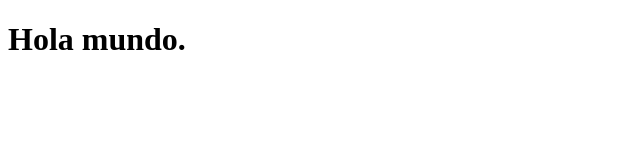
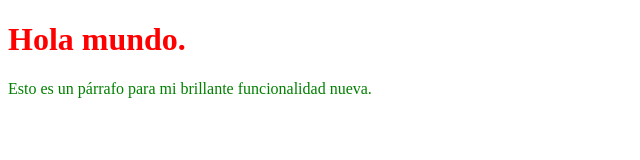
Before and after one commit to danielgil93/bootCamp, a plain HTML site: page index.html in a window 1280 px wide. Shown: the whole page, without its empty margins (0-640 px from the left). Drawn offline with Linux system fonts and the light colour scheme.

Commit message:
Modificado index.html y style.css

```diff
--- a/index.html
+++ b/index.html
@@ -2,10 +2,10 @@
 <html>
     <head>
         <title>Everis BootCamp</title>
-        <meta name="description" content="Una guía interactiva de primeros pasos para GITHUB.">
-        <link rel="stylesheet" type="text/css" href="./style.css">
+        <link rel="stylesheet" type="text/css" href="style.css">
     </head>
     <body>
         <h1>Hola mundo.</h1>
+        <p>Esto es un párrafo para mi brillante funcionalidad nueva.</p>
     </body>
 </html>
--- a/style.css
+++ b/style.css
@@ -1,3 +1,7 @@
-hi {
-	color:red;
+h1 {
+	color: red;
 }
+
+p {
+	color: green;
+}
```
Also changed, not shown: 1 other file.
